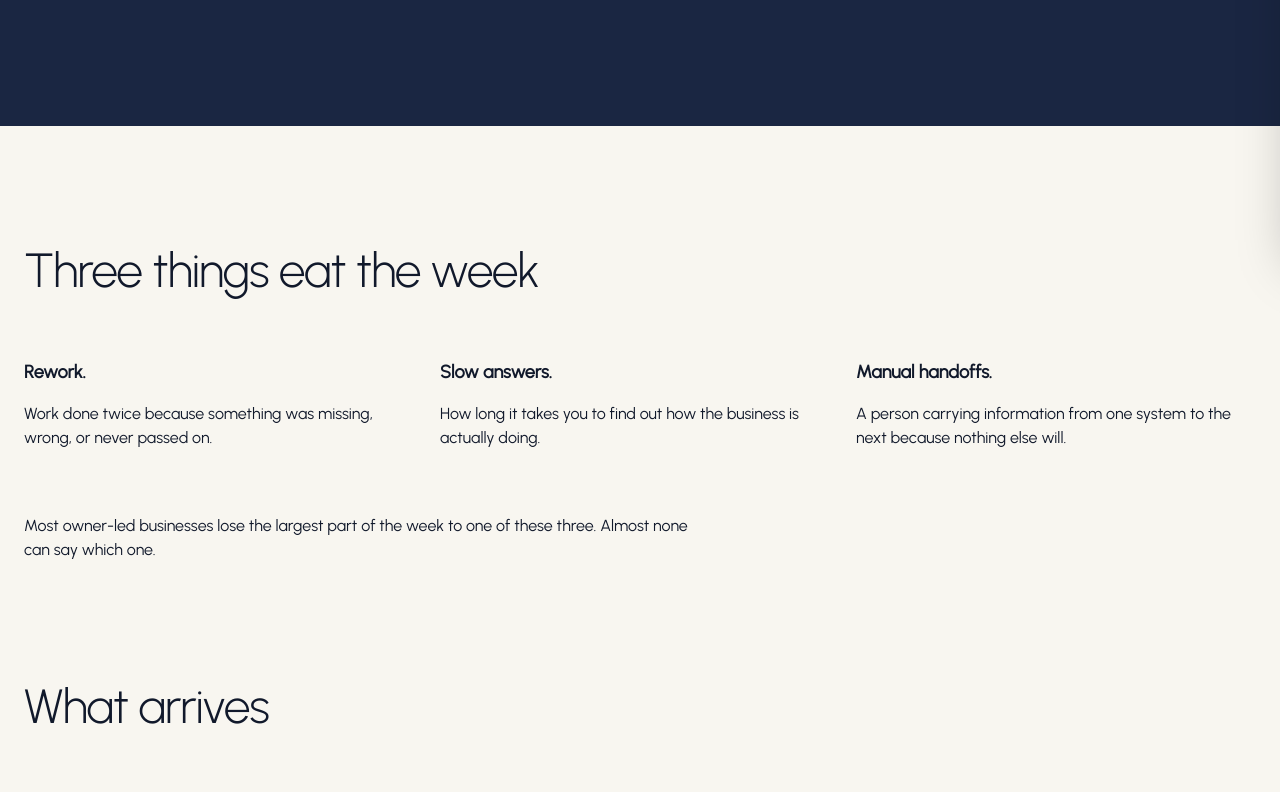
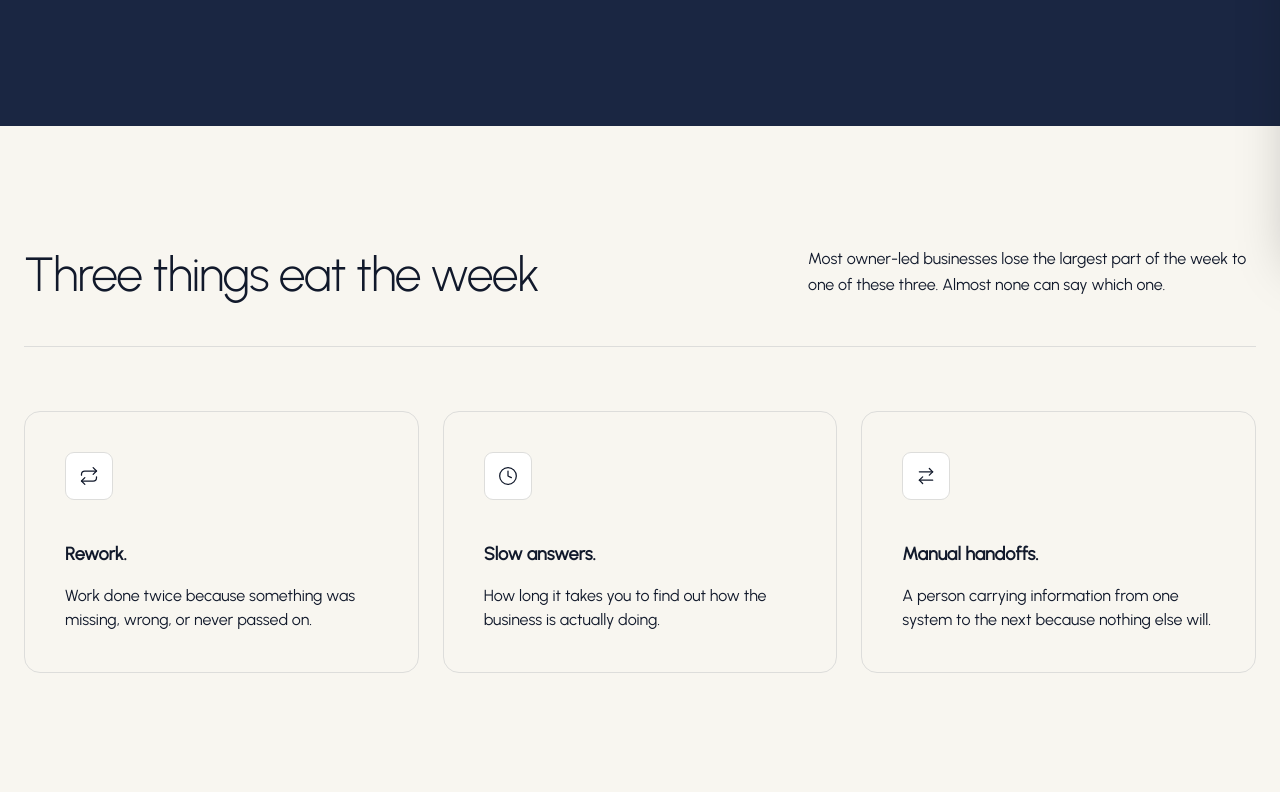
Before and after one commit to ashok-1986/alchemetryx-main, a Next.js app: page /week in a window 1280 px wide. Shown: the part 548-1340 px from the top of the page. Built offline with nearby package versions, Linux system fonts and the light colour scheme.

Commit message:
Add FeatureVelocity component and integrate into week page

```diff
--- a/app/week/page.tsx
+++ b/app/week/page.tsx
@@ -1,6 +1,7 @@
 import type { Metadata } from "next";
 import { CircleExpandButton } from "@/components/ui/circle-expand-button";
-
+import { FeatureVelocity } from "@/components/ui/feature-velocity";
+import { Repeat, Clock, ArrowRightLeft } from "lucide-react";
 export const metadata: Metadata = {
   title: "Where's your week going? — Alchemetryx",
   description:
@@ -54,42 +55,28 @@ export default function WeekMarketingPage() {
         </section>
 
         {/* SECTION 2: THE THREE THINGS (Pearl) */}
-        <section className="bg-pearl text-ink py-20 md:py-[120px] px-6">
-          <div className="max-w-7xl mx-auto flex flex-col gap-12 md:gap-16">
-            <h2 className="font-urbanist font-light text-3xl md:text-5xl tracking-tight">
-              Three things eat the week
-            </h2>
-
-            <div className="grid grid-cols-1 md:grid-cols-3 gap-4">
-              <div className="flex flex-col gap-4">
-                <h3 className="font-semibold text-lg">Rework.</h3>
-                <p className="text-body text-ink-light">
-                  Work done twice because something was missing, wrong, or never
-                  passed on.
-                </p>
-              </div>
-              <div className="flex flex-col gap-4">
-                <h3 className="font-semibold text-lg">Slow answers.</h3>
-                <p className="text-body text-ink-light">
-                  How long it takes you to find out how the business is actually
-                  doing.
-                </p>
-              </div>
-              <div className="flex flex-col gap-4">
-                <h3 className="font-semibold text-lg">Manual handoffs.</h3>
-                <p className="text-body text-ink-light">
-                  A person carrying information from one system to the next
-                  because nothing else will.
-                </p>
-              </div>
-            </div>
-
-            <p className="text-body text-ink-light max-w-2xl">
-              Most owner-led businesses lose the largest part of the week to one
-              of these three. Almost none can say which one.
-            </p>
-          </div>
-        </section>
+        <FeatureVelocity
+          title="Three things eat the week"
+          description="Most owner-led businesses lose the largest part of the week to one of these three. Almost none can say which one."
+          features={[
+            {
+              title: "Rework.",
+              description: "Work done twice because something was missing, wrong, or never passed on.",
+              icon: Repeat,
+            },
+            {
+              title: "Slow answers.",
+              description: "How long it takes you to find out how the business is actually doing.",
+              icon: Clock,
+            },
+            {
+              title: "Manual handoffs.",
+              description: "A person carrying information from one system to the next because nothing else will.",
+              icon: ArrowRightLeft,
+            },
+          ]}
+          className="px-6 !py-20 md:!py-[120px]"
+        />
 
         {/* SECTION 3: WHAT YOU GET (Pearl) */}
         <section className="bg-pearl text-ink pb-20 md:pb-[120px] px-6">
--- /dev/null
+++ b/components/ui/feature-velocity.tsx
@@ -0,0 +1,65 @@
+"use client";
+
+import { cn } from "@/lib/utils";
+import { LucideIcon } from "lucide-react";
+
+interface FeatureVelocityProps {
+  title: React.ReactNode;
+  description?: React.ReactNode;
+  features: {
+    title: string;
+    description: string;
+    icon: LucideIcon;
+  }[];
+  className?: string;
+}
+
+export const FeatureVelocity = ({ title, description, features, className }: FeatureVelocityProps) => {
+  return (
+    <section className={cn("bg-pearl text-ink py-20 md:py-[120px] px-6 w-full", className)}>
+      <div className="max-w-7xl mx-auto space-y-16">
+        <div className="flex flex-col md:flex-row md:items-end justify-between gap-12 border-b border-pearl-line pb-12">
+          <div className="space-y-6">
+            <h2 className="font-urbanist font-light text-3xl md:text-5xl tracking-tight max-w-2xl">
+              {title}
+            </h2>
+          </div>
+          {description && (
+            <p className="max-w-md text-ink-light font-normal text-body leading-relaxed">
+              {description}
+            </p>
+          )}
+        </div>
+
+        <div className="grid grid-cols-1 md:grid-cols-2 lg:grid-cols-3 gap-6">
+          {features.map((card, i) => (
+            <div
+              key={i}
+              className="group relative bg-pearl border border-pearl-line rounded-lg p-8 md:p-10 overflow-hidden hover:border-gold transition-all duration-500"
+            >
+              {/* Subtle hover background using the brand token logic */}
+              <div
+                className={cn(
+                  "absolute inset-0 bg-[var(--color-sapphire)]/5 opacity-0 group-hover:opacity-100 transition-opacity duration-700"
+                )}
+              />
+              <div className="relative z-10 space-y-10">
+                <div className="size-12 rounded-md bg-white border border-pearl-line flex items-center justify-center group-hover:bg-pearl-line transition-colors duration-500">
+                  <card.icon className="size-5 text-ink" strokeWidth={1.5} />
+                </div>
+                <div className="space-y-4">
+                  <h3 className="font-semibold text-lg text-ink">
+                    {card.title}
+                  </h3>
+                  <p className="text-body text-ink-light">
+                    {card.description}
+                  </p>
+                </div>
+              </div>
+            </div>
+          ))}
+        </div>
+      </div>
+    </section>
+  );
+};
```
